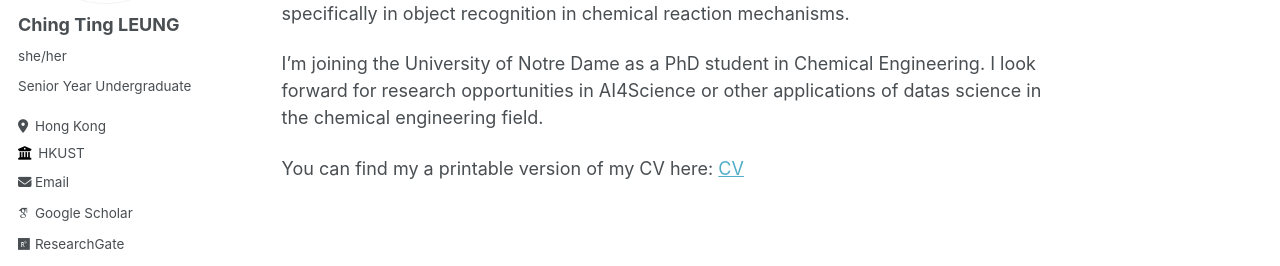
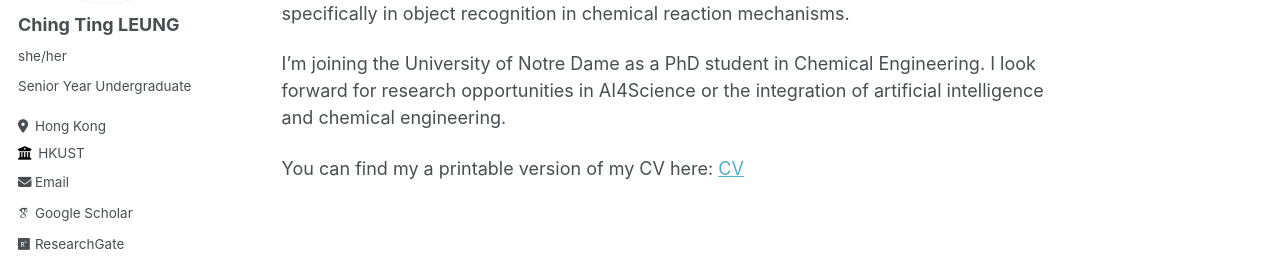
Before and after one commit to ting2025/ting2025.github.io, a Jekyll site: the page built from _pages/about.md, in a window 1280 px wide. Shown: the part 277-543 px from the top of the page. Built offline with Jekyll 4.4.1, drawn with Linux system fonts in a browser that asks for light colours; some web fonts are replaced.

Commit message:
Update about.md

```diff
--- a/_pages/about.md
+++ b/_pages/about.md
@@ -11,6 +11,6 @@ About me
 ======
 I'm currently a senior student at Hong Kong University of Science and Technology, studying a Bachelor of Engineering majoring in Chemical Engineering with an extended major in Artificial Intelligence. I participated in projects for chemical information extraction, specifically in object recognition in chemical reaction mechanisms.
 
-I'm joining the University of Notre Dame as a PhD student in Chemical Engineering. I look forward for research opportunities in AI4Science or other applications of datas science in the chemical engineering field.
+I'm joining the University of Notre Dame as a PhD student in Chemical Engineering. I look forward for research opportunities in AI4Science or the integration of artificial intelligence and chemical engineering.
 
 You can find my a printable version of my CV here: [CV](../files/Resume.pdf)
```
